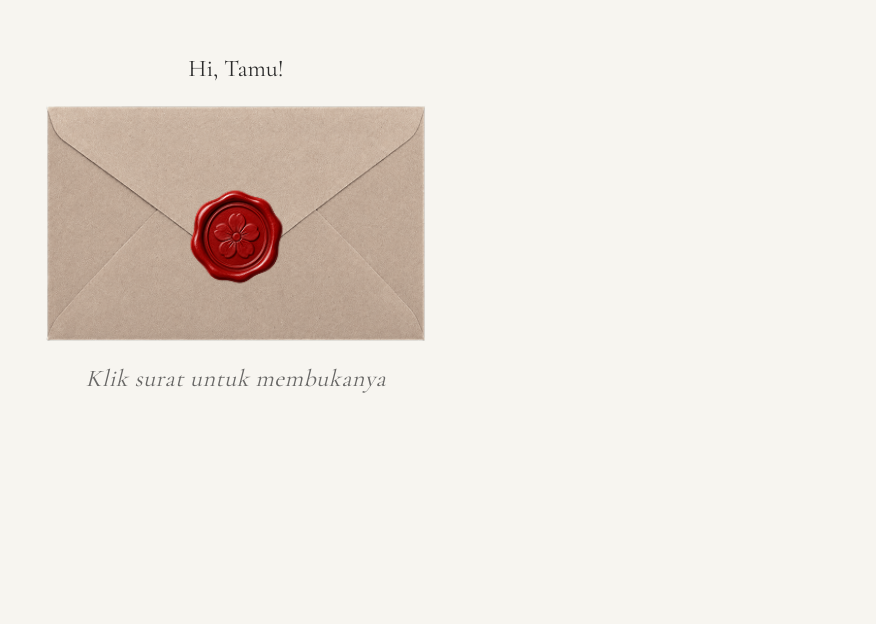
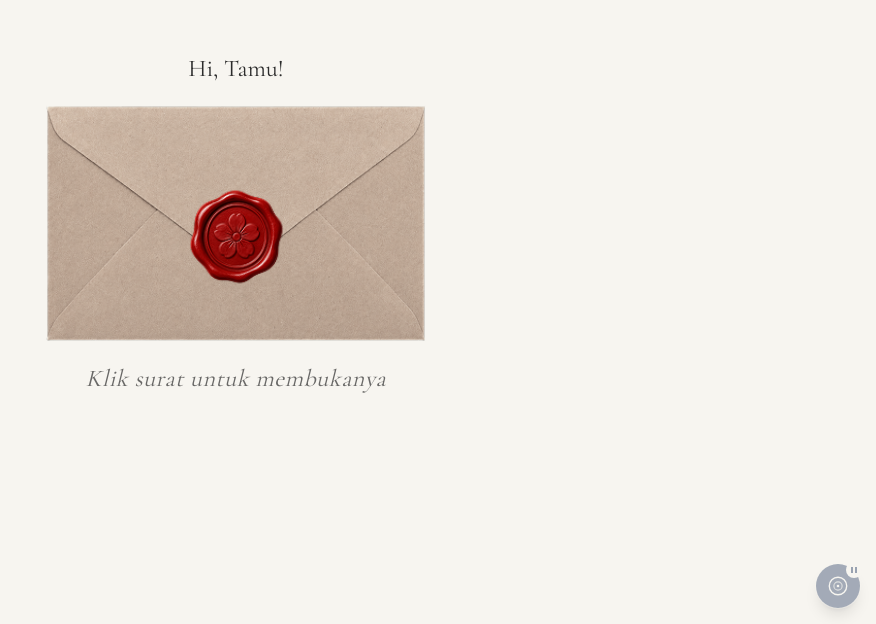
Before and after one commit to whauzan/wedding-dina-agung, a Next.js app: page / in a window 1280 px wide. Shown: the part 176-800 px from the top of the page, without its empty margins (404-1280 px from the left). Built offline with nearby package versions, Linux system fonts and the light colour scheme.

Commit message:
feat: add song playback

```diff
--- a/src/app/(invite)/_components/EnvelopeGate.tsx
+++ b/src/app/(invite)/_components/EnvelopeGate.tsx
@@ -1,8 +1,9 @@
 "use client";
 
-import { useEffect, useState } from "react";
+import { useEffect, useRef, useState } from "react";
 import { AnimatePresence, motion, useReducedMotion } from "motion/react";
 import { useScrollLock } from "../_hooks/useScrollLock";
+import { MusicPlayer, type MusicPlayerHandle } from "./MusicPlayer";
 import { InvitationIntro } from "./InvitationIntro";
 import { VerseSection } from "./VerseSection";
 import { GroomBrideSection } from "./GroomBrideSection";
@@ -48,6 +49,7 @@ export function EnvelopeGate({
 }) {
   const [phase, setPhase] = useState<Phase>("sealed");
   const reduced = useReducedMotion();
+  const musicRef = useRef<MusicPlayerHandle>(null);
 
   useScrollLock(phase !== "names");
 
@@ -61,6 +63,9 @@ export function EnvelopeGate({
 
   const handleOpen = () => {
     if (phase !== "sealed") return;
+    // Start the song from within the tap gesture so the browser doesn't block
+    // it as autoplay. Kept inside the guard so re-taps don't restart it.
+    musicRef.current?.play();
     setPhase("opening");
   };
 
@@ -68,6 +73,10 @@ export function EnvelopeGate({
 
   return (
     <div className="relative flex min-h-screen w-full flex-1 flex-col overflow-hidden">
+      {/* Background music. Mounted once for the whole experience so playback,
+          started on the envelope tap, survives every phase transition. */}
+      <MusicPlayer ref={musicRef} />
+
       {/* Background layer: cream -> slate. Color is driven by inline style
           (the theme CSS vars) with a CSS transition — a plain `bg-slate`
           utility here was being overridden and never painted. The texture
--- /dev/null
+++ b/src/app/(invite)/_components/MusicPlayer.tsx
@@ -0,0 +1,130 @@
+"use client";
+
+import {
+  forwardRef,
+  useEffect,
+  useImperativeHandle,
+  useRef,
+  useState,
+} from "react";
+import { motion, useReducedMotion } from "motion/react";
+
+export type MusicPlayerHandle = {
+  /** Start playback. Safe to call from a user-gesture handler (envelope tap). */
+  play: () => void;
+};
+
+/**
+ * Floating background-music control. Owns a looping <audio> whose source is the
+ * invitation song. Playback is started imperatively from the envelope tap (the
+ * user gesture browsers require for autoplay), exposed via `play()` on the ref.
+ *
+ * The visible toggle is a slowly-spinning disc: it rotates while audio is
+ * actually playing and stops when paused. Button state is driven off the real
+ * `play`/`pause` events, not local guesses, so it stays truthful if playback is
+ * interrupted (a phone call, the OS, tab switch).
+ */
+export const MusicPlayer = forwardRef<MusicPlayerHandle>(
+  function MusicPlayer(_props, ref) {
+    const audioRef = useRef<HTMLAudioElement>(null);
+    const [playing, setPlaying] = useState(false);
+    const reduced = useReducedMotion();
+
+    useImperativeHandle(ref, () => ({
+      play: () => {
+        const audio = audioRef.current;
+        if (!audio) return;
+        // Rejected promise (some mobile browsers) just leaves us paused rather
+        // than throwing — the toggle stays visible for a manual tap.
+        void audio.play().catch(() => {});
+      },
+    }));
+
+    // Mirror real audio state into the button, and pause when the tab is hidden.
+    useEffect(() => {
+      const audio = audioRef.current;
+      if (!audio) return;
+
+      const onPlay = () => setPlaying(true);
+      const onPause = () => setPlaying(false);
+      const onVisibility = () => {
+        if (document.hidden) audio.pause();
+      };
+
+      audio.addEventListener("play", onPlay);
+      audio.addEventListener("pause", onPause);
+      document.addEventListener("visibilitychange", onVisibility);
+      return () => {
+        audio.removeEventListener("play", onPlay);
+        audio.removeEventListener("pause", onPause);
+        document.removeEventListener("visibilitychange", onVisibility);
+      };
+    }, []);
+
+    const toggle = () => {
+      const audio = audioRef.current;
+      if (!audio) return;
+      if (audio.paused) void audio.play().catch(() => {});
+      else audio.pause();
+    };
+
+    return (
+      <>
+        <audio ref={audioRef} src="/song.m4a" loop preload="auto" />
+
+        <motion.button
+          type="button"
+          onClick={toggle}
+          aria-label={playing ? "Jeda musik" : "Putar musik"}
+          aria-pressed={playing}
+          className="fixed right-4 bottom-4 z-50 flex h-11 w-11 cursor-pointer items-center justify-center rounded-full bg-slate/90 text-cream shadow-lg ring-1 ring-cream/40 backdrop-blur-sm"
+          animate={
+            playing && !reduced ? { rotate: 360 } : { rotate: 0 }
+          }
+          transition={
+            playing && !reduced
+              ? { repeat: Infinity, ease: "linear", duration: 6 }
+              : { duration: 0.2 }
+          }
+          whileTap={{ scale: 0.92 }}
+        >
+          {/* Vinyl disc: outer ring + spindle hole, with a "paused" pause-bar
+              overlay when stopped so the control reads clearly either way. */}
+          <svg
+            width="22"
+            height="22"
+            viewBox="0 0 24 24"
+            fill="none"
+            aria-hidden="true"
+          >
+            <circle
+              cx="12"
+              cy="12"
+              r="9.5"
+              stroke="currentColor"
+              strokeWidth="1.5"
+            />
+            <circle
+              cx="12"
+              cy="12"
+              r="4.5"
+              stroke="currentColor"
+              strokeWidth="1.25"
+              opacity="0.7"
+            />
+            <circle cx="12" cy="12" r="1.4" fill="currentColor" />
+          </svg>
+
+          {!playing && (
+            <span className="absolute -top-0.5 -right-0.5 flex h-4 w-4 items-center justify-center rounded-full bg-cream text-slate">
+              <svg width="8" height="8" viewBox="0 0 8 8" aria-hidden="true">
+                <rect x="1" y="1" width="2" height="6" fill="currentColor" />
+                <rect x="5" y="1" width="2" height="6" fill="currentColor" />
+              </svg>
+            </span>
+          )}
+        </motion.button>
+      </>
+    );
+  },
+);
```
Also changed, not shown: 1 other file (tests, documents, lock files or other folders).
